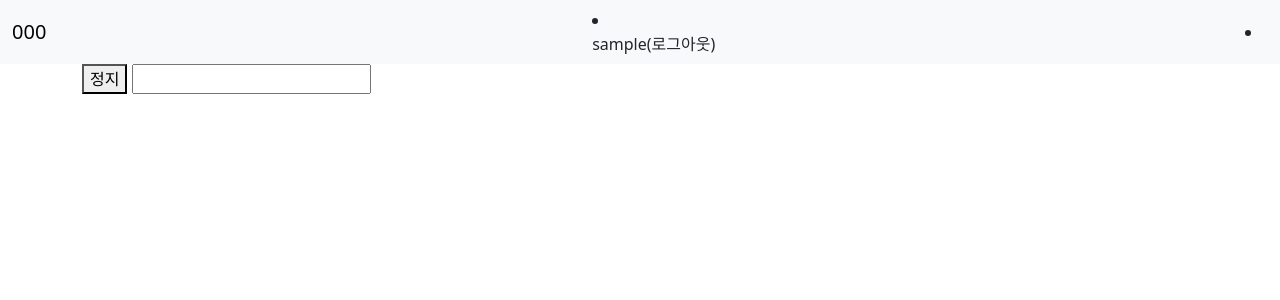
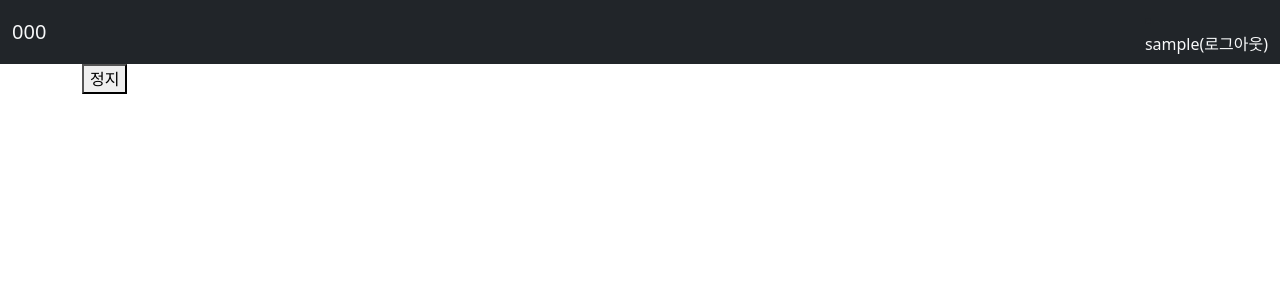
Before and after one commit to ANDONGWOO/ToyProject2, a Django app: page /stopwatch/stop/ in a window 1280 px wide. Shown: the top 300 px of the page. Run offline with Django 3.2, Linux system fonts and the light colour scheme; the visitor is signed in with stand-in values (Sample User, id 1); some libraries are stand-ins or nearby versions.

Commit message:
메뉴바 수정/stop 박스 테두리x

```diff
--- a/ToyProject2/templates/base.html
+++ b/ToyProject2/templates/base.html
@@ -14,20 +14,15 @@
   </head>
 
   <body>
-    <nav class="navbar bg-light">
-      <div class="container-fluid">
-        <a class="navbar-brand" href="{% url 'home' %}">000</a>
+    <nav class="navbar navbar-dark bg-dark">
+      <div class="container-fluid ">
+        <a class="navbar-brand text-light" href="{% url 'home' %}">000</a>
         <li class="nav-item">
           {% if user.is_authenticated %}
-            <a class="nav-link" href="{% url 'accounts:logout' %}">{{ user.username }}(로그아웃)</a>
+            <a class="nav-link text-light" href="{% url 'accounts:logout' %}">{{ user.username }}(로그아웃)</a>
           {% else %}
-            <a class="nav-link" href="{% url 'accounts:login' %}">로그인</a>
-            <!-- 0 -->
-          {% endif %}
-        </li>
-        <li>
-          {% if not user.is_authenticated %}
-            <a class="nav-link" href="{% url 'accounts:create' %}">회원가입</a>
+            <a class="nav-link text-light" href="{% url 'accounts:login' %}">로그인</a>
+            <a class="nav-link text-light" href="{% url 'accounts:create' %}">회원가입</a>
             <!-- 0 -->
           {% endif %}
         </li>
--- a/stopwatch/templates/stopwatch/stop.html
+++ b/stopwatch/templates/stopwatch/stop.html
@@ -9,7 +9,7 @@
   <form action="{% url 'stopwatch:stop' %}" method="POST">
     {% csrf_token %}
     <button onclick="test2()" type="submit">정지</button>
-    <input type="text" id="start">
+    <input type="text" id="start" style="border:none">
   </form>
   {% comment %} <div>
     <span id="testM">00</span>
```
Also changed, not shown: 토이프로젝트2.md (+2 -0 lines).
